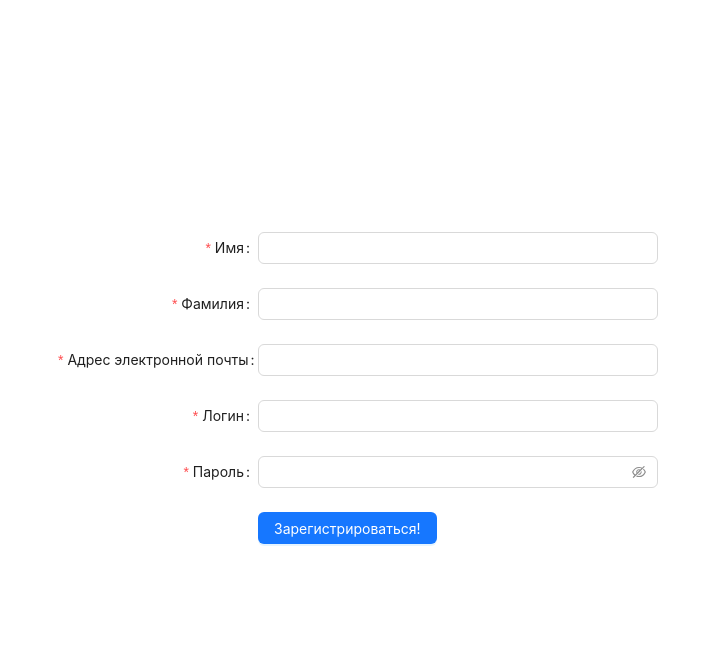
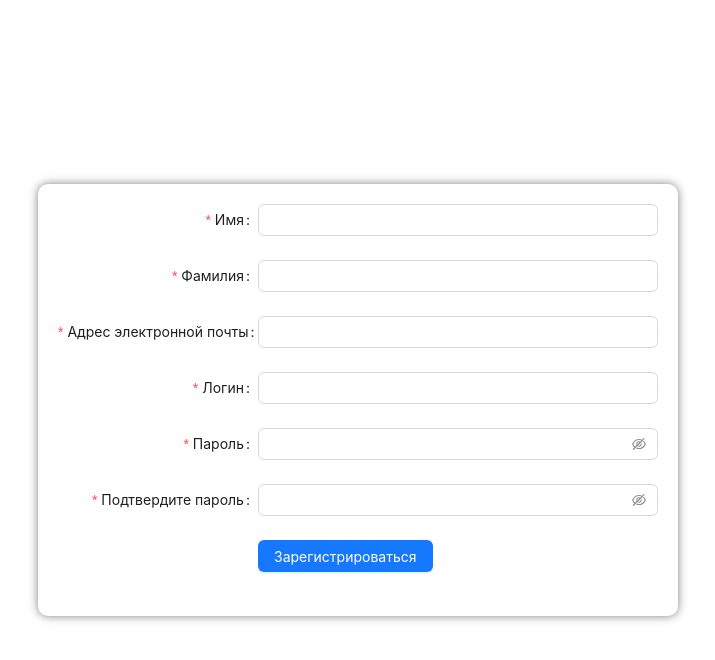
Before and after one commit to khlebnikovroman/PolymerFilmGIS, a React (Create React App) app in the folder WebAppWithReact/client-app/: page /login in a window 1280 px wide. Both pictures are taken after a click on the button "Регистрация". Shown: the top 660 px of the page, without its empty margins (282-997 px from the left). Built offline with nearby package versions, Linux system fonts and the light colour scheme.

Commit message:
Валидация пароля, обработка регистрации

```diff
--- a/WebAppWithReact/client-app/src/components/Auth/AuthStyles.css
+++ b/WebAppWithReact/client-app/src/components/Auth/AuthStyles.css
@@ -10,8 +10,9 @@
     width: 600px;
     padding: 20px;
     border-radius: 10px;
+    box-shadow: 0 0 10px rgba(0, 0, 0, 0.5);
 }
 
 .formStyle:hover {
-    box-shadow: 0 0 10px rgba(0, 0, 0, 0.5);
+
 }
--- a/WebAppWithReact/client-app/src/components/Auth/Registration/RegistrationForm.tsx
+++ b/WebAppWithReact/client-app/src/components/Auth/Registration/RegistrationForm.tsx
@@ -12,6 +12,7 @@ const RegistrationForm: React.FC = () => {
     const [firstName, setFirstName] = useState("");
     const [secondName, setSecondName] = useState("");
     const [isNotRegister, setNotRegister] = useState<boolean>(true);
+    const [message, setMessage] = useState("");
 
     const navigation = useNavigate();
     const location = useLocation()
@@ -34,8 +35,8 @@ const RegistrationForm: React.FC = () => {
                 if (response.status === 'Success') {
                     setNotRegister(false)
                 }
-                UserService.login(new LoginModel({username, password})).then(
-                    () => {
+                UserService.login(new LoginModel({username, password}))
+                    .then(() => {
                         navigation(toPage);
                     },
                     error => {
@@ -49,10 +50,24 @@ const RegistrationForm: React.FC = () => {
                 );
             })
             .catch((info) =>{
-               console.log(info);
-
+                setMessage("Логин занят!");
             });
     };
+
+    const validatePassword = (_: any, value: string) => {
+        if (!value) {
+            return Promise.reject(new Error('Пожалуйста, введите пароль!'));
+        }
+        if (!/(?=.*[a-z])(?=.*[A-Z])(?=.*\d)(?=.*[^A-Za-z0-9])/.test(value)) {
+            return Promise.reject(
+                new Error(
+                    'Пароль должен содержать минимум 1 заглавную букву, 1 прописную букву, 1 цифру и 1 специальный символ.'
+                )
+            );
+        }
+        return Promise.resolve();
+    };
+
     return (
         <div className={"containerStyle"}>
             <div className={"formStyle"}>
@@ -96,15 +111,41 @@ const RegistrationForm: React.FC = () => {
                     <Form.Item
                         label="Пароль"
                         name="password"
-                        rules={[{required: true, message: 'Заполните обязательное поле'}]}
+                        rules={[
+                            {required: true, message: 'Заполните обязательное поле'},
+                            { validator: validatePassword },
+                        ]}
+                        hasFeedback
                     >
-                        <Input.Password type={"password"} onChange={(e) => setPassword(e.target.value)}/>
+                        <Input.Password type={"password"} onChange={(e) => setPassword(e.target.value)} onBlur={(e) => form.validateFields(['confirm'])}/>
                     </Form.Item>
-
+                    <Form.Item
+                        name="confirm"
+                        label="Подтвердите пароль"
+                        dependencies={['password']}
+                        hasFeedback
+                        rules={[
+                            {
+                                required: true,
+                                message: 'Пожалуйста, подтвердите пароль!',
+                            },
+                            ({ getFieldValue }) => ({
+                                validator(_, value) {
+                                    if (!value || getFieldValue('password') === value) {
+                                        return Promise.resolve();
+                                    }
+                                    return Promise.reject(new Error('Пароли должны совпадать!'));
+                                },
+                            }),
+                        ]}
+                    >
+                        <Input.Password />
+                    </Form.Item>
                     <Form.Item wrapperCol={{offset: 8, span: 16}}>
-                        <Button type="primary"  onClick={() => handleRegister()}>
-                            Зарегистрироваться!
+                        <Button type="primary" onClick={() => handleRegister()} >
+                            Зарегистрироваться
                         </Button>
+                        <label style={{paddingLeft: "15px", color: "red"}}>{message}</label>
                     </Form.Item>
                 </Form>
             </div>
```
